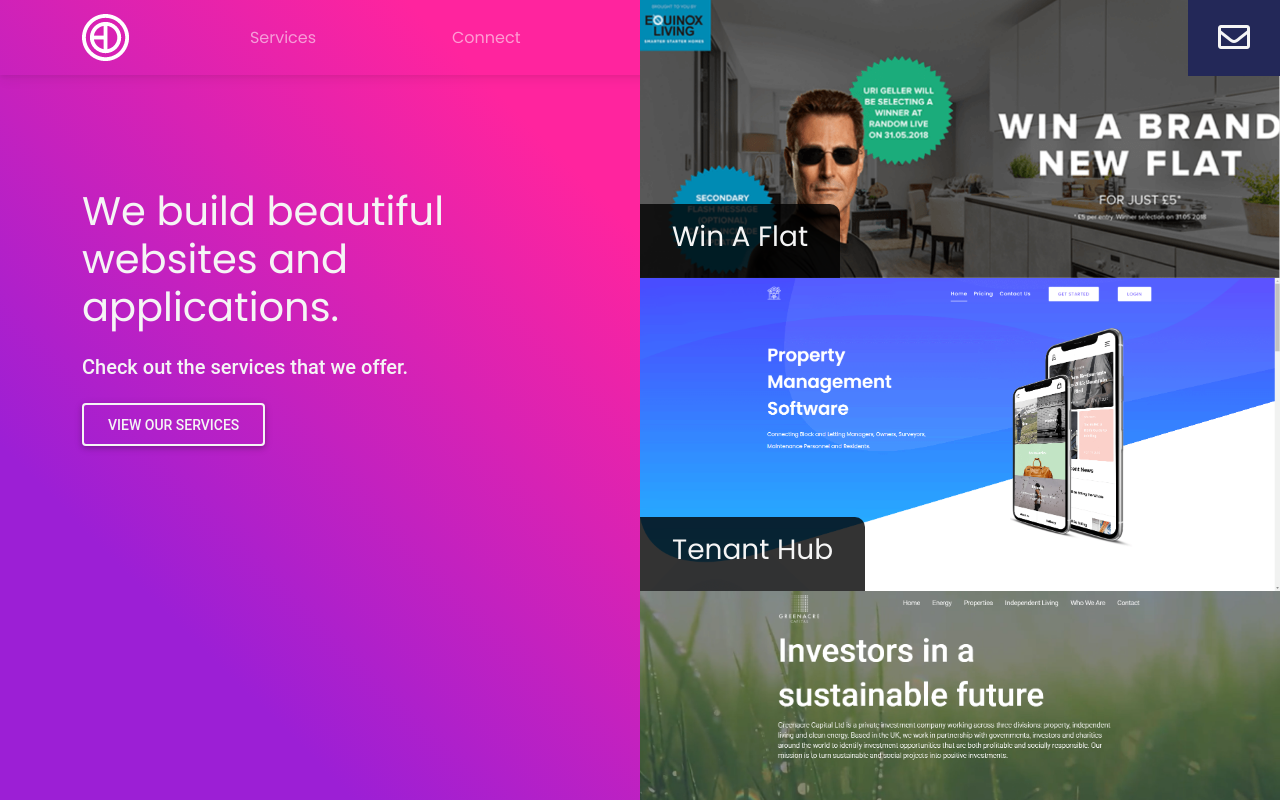
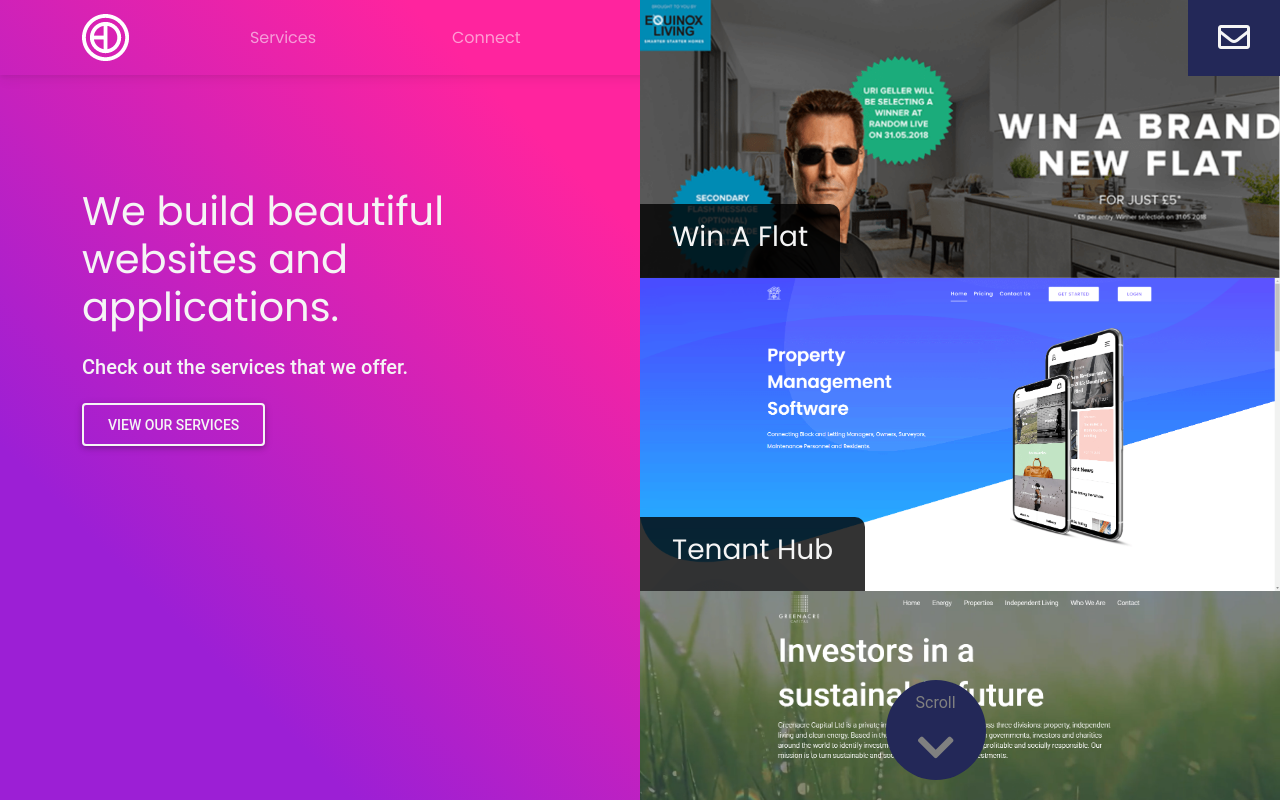
Before and after one commit to bendandoSolo/bendando, a Next.js app: page / in a window 1280 px wide. Built offline with nearby package versions, Linux system fonts and the light colour scheme.

Commit message:
Scroll button

```diff
--- a/pages/index.js
+++ b/pages/index.js
@@ -188,6 +188,12 @@ export default function Home() {
               </div>
             </div>
           </Link>
+          <div className="scroller-btn">
+            <div className="circle" id="circle">
+              <p>Scroll</p>
+              <i className="fas fa-chevron-down"></i>
+            </div>
+          </div>
         </div>
 
         {/* ONLY APPEARS ON MOBILE */}
--- a/styles/globals.css
+++ b/styles/globals.css
@@ -131,6 +131,31 @@ button {
   padding: 1rem 2rem;
   background: rgba(0, 0, 0, 0.8);
   border-radius: 0 10px 0 0;
+}
+
+.circle {
+  background-color: #232858;
+  width: 100px;
+  height: 100px;
+  text-align: center;
+  border-radius: 50%;
+  padding: 10px;
+}
+
+.scroller-btn {
+  margin: 0;
+  position: fixed;
+  color: gray;
+  font-size: 2.6rem;
+  z-index: 2000;
+  bottom: 20px;
+  right: 23vw;
+  border-radius: 100%;
+}
+
+.scroller-btn p {
+  font-size: 1rem;
+  margin-bottom: 0;
 }
 
 @media screen and (max-width: 991px) {
```
